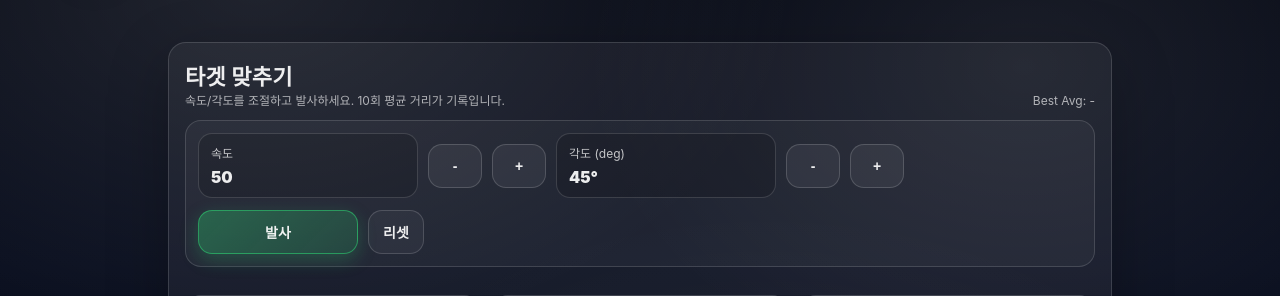
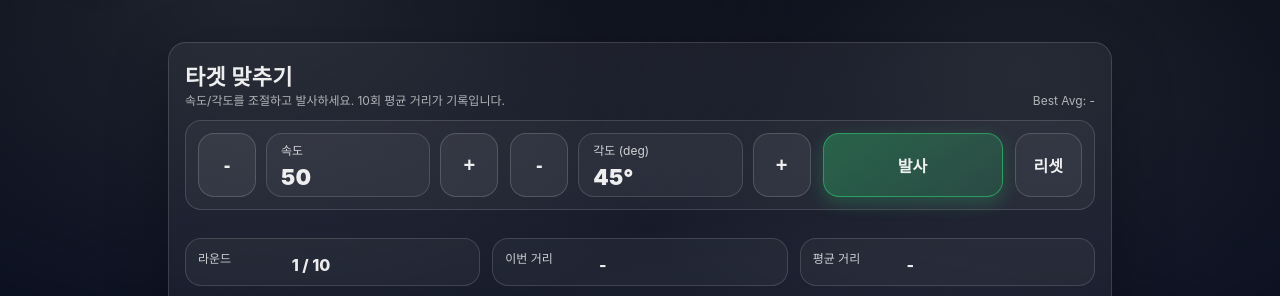
Before and after one commit to insupkwak/forder, a Flask app: page /target in a window 1280 px wide. Shown: the part 93-389 px from the top of the page. Run offline with Flask 3, Linux system fonts and the light colour scheme.

Commit message:
Add files via upload

```diff
--- a/templates/target_game.html
+++ b/templates/target_game.html
@@ -435,6 +435,71 @@
   .kpi .v{ font-size: 14px; }
 }
 
+    /* 컨트롤 좌/우 레이아웃 */
+.controls{
+  display:flex;
+  align-items:center;
+  justify-content:space-between;
+  gap: 12px;
+}
+
+.controls-left{
+  display:flex;
+  align-items:center;
+  gap: 12px;
+  flex: 1 1 auto;
+  min-width: 0;
+}
+
+.controls-right{
+  display:flex;
+  align-items:center;
+  gap: 12px;
+  flex: 0 0 auto;
+}
+
+/* 속도/각도 한 줄 단위 */
+.ctrl-group{
+  display:flex;
+  align-items:center;
+  gap: 10px;
+  flex: 1 1 0;
+  min-width: 0;
+}
+
+.ctrl-box{
+  flex: 1 1 auto;      /* ✅ 화면 폭에 맞춰 늘어남 */
+  min-width: 0;
+}
+
+/* ✅ 모바일: 속도 한 줄, 각도 한 줄 (2줄로) */
+@media (max-width: 640px){
+  .controls{
+    flex-direction: column;
+    align-items: stretch;
+  }
+
+  .controls-left{
+    flex-direction: column;   /* ✅ 속도 줄 / 각도 줄로 분리 */
+    width: 100%;
+  }
+
+  .ctrl-group{
+    width: 100%;
+  }
+
+  .ctrl-box{
+    width: 100%;             /* ✅ 값 박스가 화면 폭 채움 */
+  }
+
+  .controls-right{
+    width: 100%;
+  }
+
+  .btn{
+    flex: 1 1 0;
+  }
+}
 
   </style>
 </head>
@@ -466,28 +531,38 @@
       </div>
 
       <div class="controls">
-        <div class="ctrl">
-          <div class="chip">
+  <div class="controls-left">
+    <!-- 속도 한 줄 -->
+    <div class="ctrl-group">
+      <button class="ctrl-btn" id="speedDown">-</button>
+
+      <div class="ctrl-box">
         <div class="t">속도</div>
         <div class="v"><span id="speedText">50</span></div>
       </div>
-          <button class="btn2" id="speedDown">-</button>
-          <button class="btn2" id="speedUp">+</button>
 
-          <div class="chip">
+      <button class="ctrl-btn" id="speedUp">+</button>
+    </div>
+
+    <!-- 각도 한 줄 -->
+    <div class="ctrl-group">
+      <button class="ctrl-btn" id="angleDown">-</button>
+
+      <div class="ctrl-box">
         <div class="t">각도 (deg)</div>
         <div class="v"><span id="angleText">45</span>°</div>
       </div>
-          <button class="btn2" id="angleDown">-</button>
-          <button class="btn2" id="angleUp">+</button>
+
+      <button class="ctrl-btn" id="angleUp">+</button>
+    </div>
   </div>
 
-        <div class="ctrl">
-
-          <button class="btn2 primary" id="fireBtn">발사</button>
-         <button class="btn2 ghost" id="resetBtn">리셋</button>
+  <div class="controls-right">
+    <button class="btn primary" id="fireBtn">발사</button>
+    <button class="btn ghost" id="resetBtn">리셋</button>
   </div>
 </div>
+
 
       <div class="kpis">
         <div class="kpi range">
```
Also changed, not shown: templates/updown_game.html (+22 -0 lines). Lines whose indentation alone changed are shown as unchanged.
